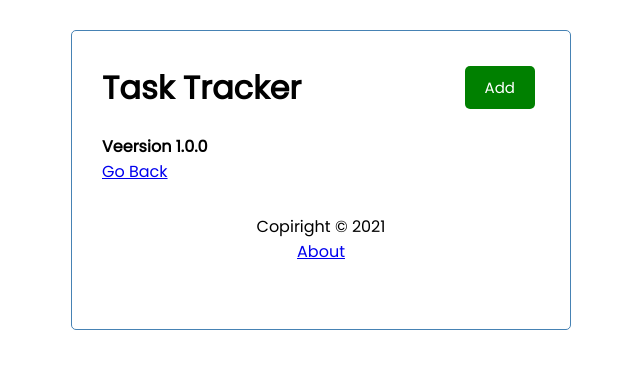
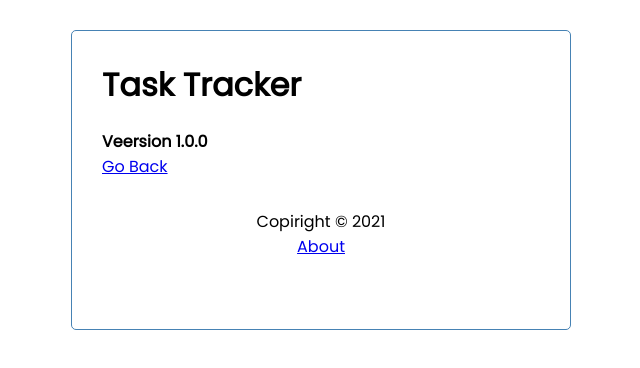
Before and after one commit to mi4en/react-task-tracker, a React (Create React App) app: page /about in a window 1280 px wide. Shown: the top 368 px of the page, without its empty margins (319-959 px from the left). Built offline with nearby package versions, Linux system fonts and the light colour scheme; data requests are answered from the project's data file.

Commit message:
hide add btn on about route;

```diff
--- a/src/components/Header.jsx
+++ b/src/components/Header.jsx
@@ -1,11 +1,16 @@
 import PropTypes from 'prop-types';
+import { useLocation } from 'react-router-dom';
 import Button from './Button';
 
 const Header = ({ title, onAdd, showAdd }) => {
+	const location = useLocation();
+
 	return (
 		<header className="header">
 			<h1>{title}</h1>
-			<Button onClick={onAdd} bgColor={showAdd ? 'blue' : 'green'} label={showAdd ? 'Close' : 'Add'} />
+			{location.pathname === '/' && (
+				<Button onClick={onAdd} bgColor={showAdd ? 'blue' : 'green'} label={showAdd ? 'Close' : 'Add'} />
+			)}
 		</header>
 	);
 };
```
Also changed, not shown: 1 other file (tests, documents, lock files or other folders).
